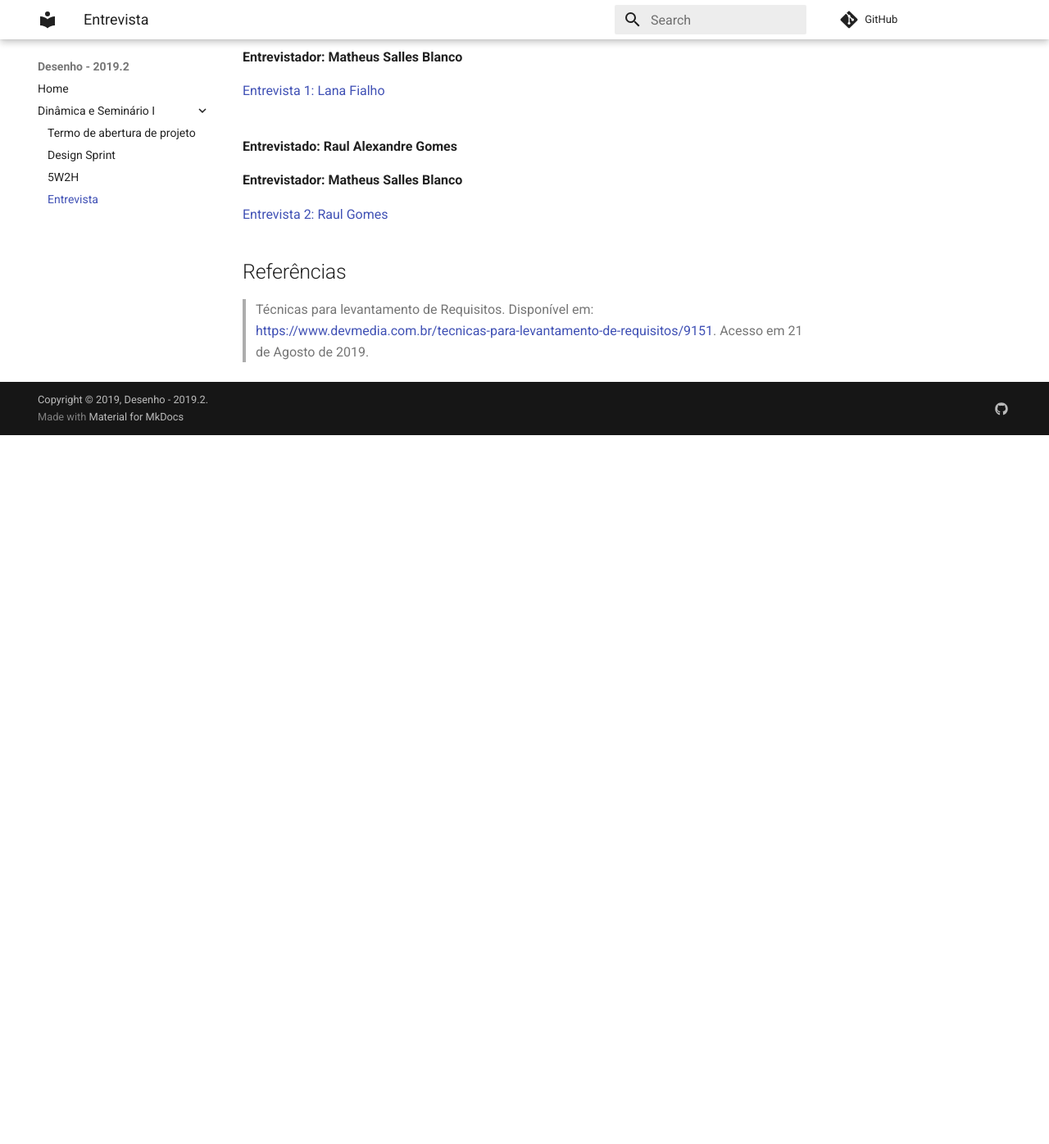
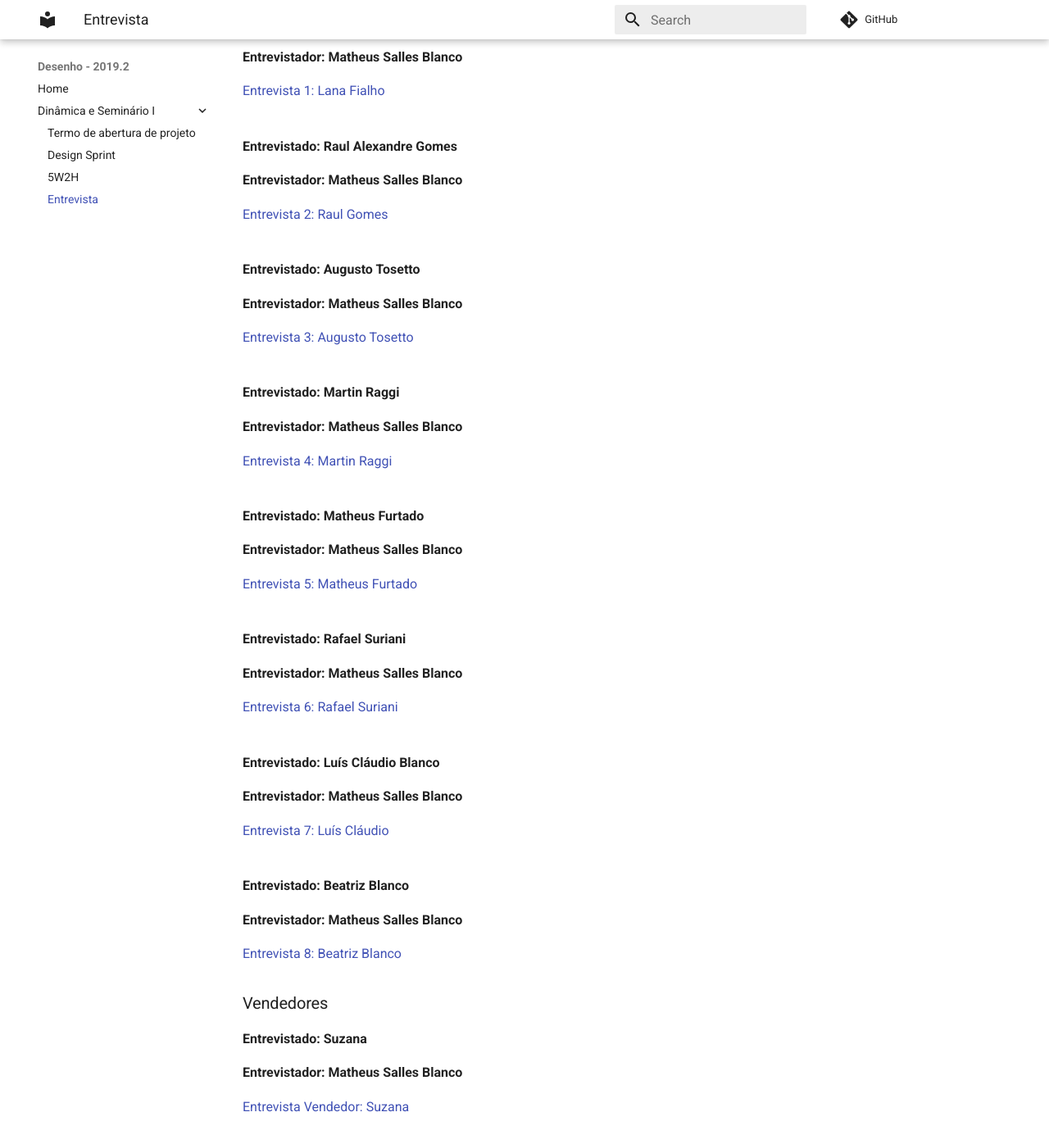
Before and after one commit to fga-desenho-2019-2/Wiki, an MkDocs documentation site: the page built from docs/seminario1/entrevistas.md, in a window 1280 px wide and 1400 px high, scrolled down 2041 px. Shown: the top 1396 px of the window at 82% size. Built offline with MkDocs 1.6.1 and Material for MkDocs 9.7.7, drawn with Linux system fonts in a browser that asks for light colours; comment, search, counter and statistics services are not loaded; old or Windows-style settings are respelled for this version of MkDocs; before the commit the page ends 2572 px from its top, so only the background shows below that.

Commit message:
Adding the rest of the interviews

```diff
--- a/docs/seminario1/entrevistas.md
+++ b/docs/seminario1/entrevistas.md
@@ -71,6 +71,57 @@ Para que uma entrevista seja realizada de maneira efetiva, é necessário a cria
 
 [Entrevista 2: Raul Gomes](lista-entrevistas/entrevista2.md)
 
+<br>
+**Entrevistado: Augusto Tosetto**
+
+**Entrevistador: Matheus Salles Blanco**
+
+[Entrevista 3: Augusto Tosetto](lista-entrevistas/entrevista3.md)
+
+
+<br>
+**Entrevistado: Martin Raggi**
+
+**Entrevistador: Matheus Salles Blanco**
+
+[Entrevista 4: Martin Raggi](lista-entrevistas/entrevista4.md)
+
+<br>
+**Entrevistado: Matheus Furtado**
+
+**Entrevistador: Matheus Salles Blanco**
+
+[Entrevista 5: Matheus Furtado](lista-entrevistas/entrevista5.md)
+
+<br>
+**Entrevistado: Rafael Suriani**
+
+**Entrevistador: Matheus Salles Blanco**
+
+[Entrevista 6: Rafael Suriani](lista-entrevistas/entrevista6.md)
+
+<br>
+**Entrevistado: Luís Cláudio Blanco**
+
+**Entrevistador: Matheus Salles Blanco**
+
+[Entrevista 7: Luís Cláudio](lista-entrevistas/entrevista7.md)
+
+<br>
+**Entrevistado: Beatriz Blanco**
+
+**Entrevistador: Matheus Salles Blanco**
+
+[Entrevista 8: Beatriz Blanco](lista-entrevistas/entrevista8.md)
+
+### Vendedores
+
+**Entrevistado: Suzana**
+
+**Entrevistador: Matheus Salles Blanco**
+
+[Entrevista Vendedor: Suzana](lista-entrevistas/entrevista9.md)
+
 ## Referências
 
 >Técnicas para levantamento de Requisitos. Disponível em: <https://www.devmedia.com.br/tecnicas-para-levantamento-de-requisitos/9151>. Acesso em 21 de Agosto de 2019.
```
Also changed, not shown: docs/seminario1/lista-entrevistas/entrevista3.md (added, +29 -0 lines), docs/seminario1/lista-entrevistas/entrevista4.md (added, +30 -0 lines), docs/seminario1/lista-entrevistas/entrevista5.md (added, +26 -0 lines), docs/seminario1/lista-entrevistas/entrevista6.md (added, +30 -0 lines), docs/seminario1/lista-entrevistas/entrevista7.md (added, +8 -0 lines), docs/seminario1/lista-entrevistas/entrevista8.md (added, +23 -0 lines), docs/seminario1/lista-entrevistas/entrevista9.md (added, +14 -0 lines).
